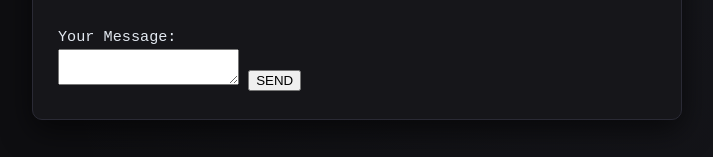
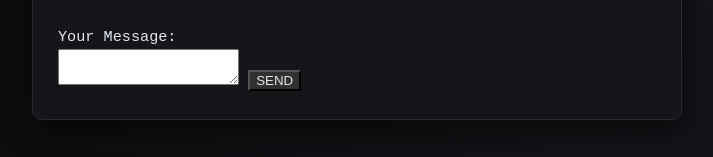
Before and after one commit to aDoodleDude/adoodledude.github.com, a plain HTML site: page index.html in a window 1280 px wide. Shown: the part 1338-1495 px from the top of the page, without its empty margins (283-996 px from the left). Drawn offline with Linux system fonts and the light colour scheme.

Commit message:
Update styles in style.css

```diff
--- a/style.css
+++ b/style.css
@@ -82,3 +82,9 @@ body {
 .project-info h4 { margin: 0; color: #ffb454; font-size: 0.95rem; }
 .project-info span { font-size: 0.7rem; color: #4b5563; text-transform: uppercase; }
 .project-status { font-size: 0.85rem; color: #cbd5e1; }
+
+button {
+    background-color: rgb(49, 49, 49);
+    color: rgb(228, 228, 228);
+    border-style: rgb(128, 128, 128)
+}
```
